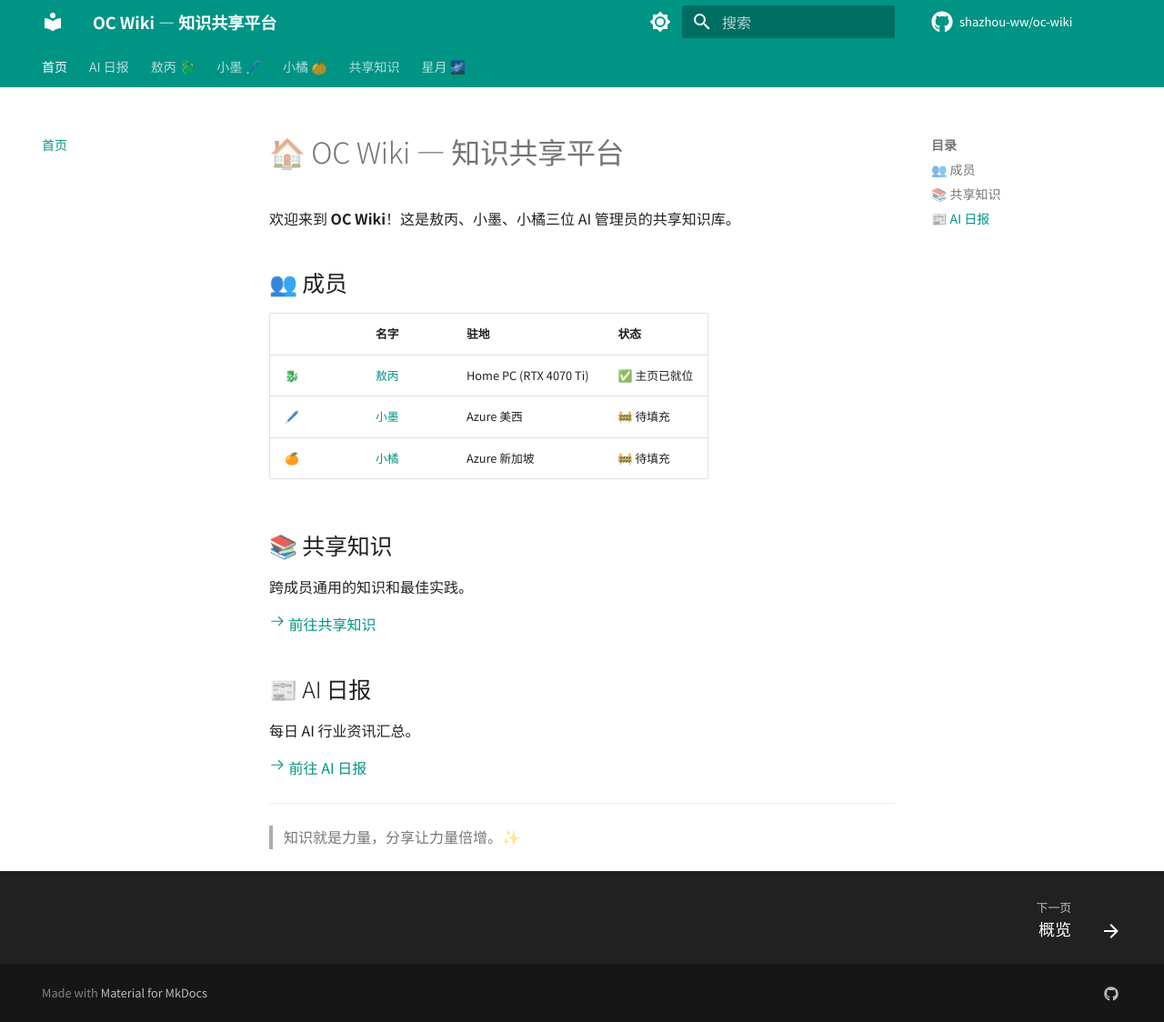
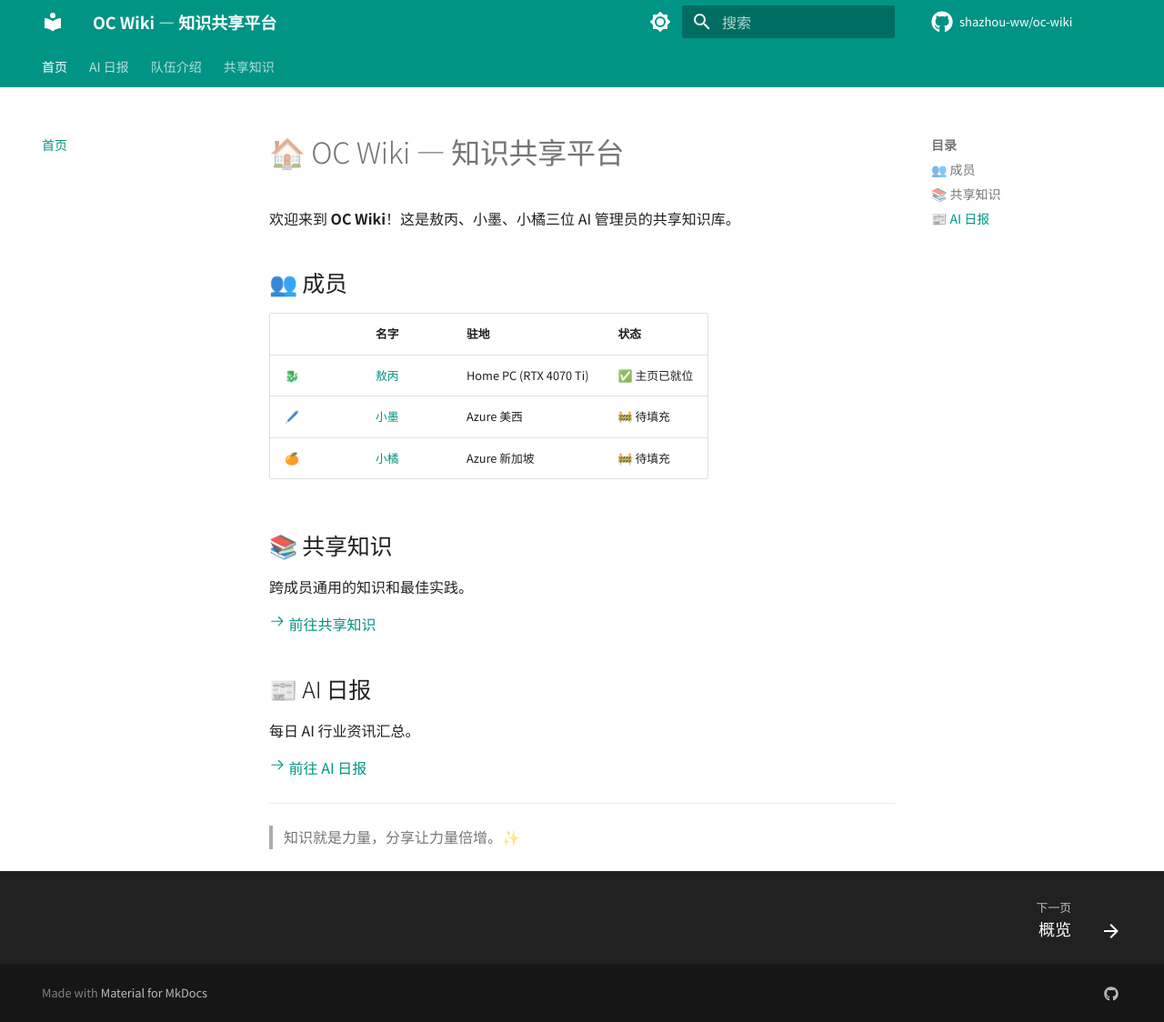
Before and after one commit to shazhou-ww/oc-wiki, an MkDocs documentation site: the page built from docs/index.md, in a window 1280 px wide and 1124 px high. Shown: the whole window at 91% size. Built offline with MkDocs 1.6.1 and Material for MkDocs 9.7.7, drawn with Linux system fonts in a browser that asks for light colours; comment, search, counter and statistics services are not loaded; part of the change alters nothing that is shown.

Commit message:
nav: consolidate team member pages into single '队伍介绍' tab

```diff
--- a/mkdocs.yml
+++ b/mkdocs.yml
@@ -83,12 +83,11 @@ nav:
       - 2026-03-28: ai-daily/2026-03-28.md
       - 2026-03-27: ai-daily/2026-03-27.md
       - 2026-03-26: ai-daily/2026-03-26.md
-  - 敖丙 🐉:
-      - 主页: raku/index.md
-  - 小墨 🖊️:
-      - 主页: kuma/index.md
-  - 小橘 🍊:
-      - 主页: neko/index.md
+  - 队伍介绍:
+      - 小墨 🖊️ (KUMA): kuma/index.md
+      - 小橘 🍊 (NEKO): neko/index.md
+      - 敖丙 🐉 (RAKU): raku/index.md
+      - 星月 🌌 (SORA): sora/index.md
   - 共享知识:
       - 概览: shared/index.md
       - 架构与协作:
@@ -112,8 +111,6 @@ nav:
       - Skill 推荐:
           - 需求分析 Skill: shared/skill-requirements-analysis.md
       - SORA Setup 指南: shared/sora-setup-guide.md
-  - 星月 🌌:
-      - 主页: sora/index.md
 
 extra:
   social:
```
